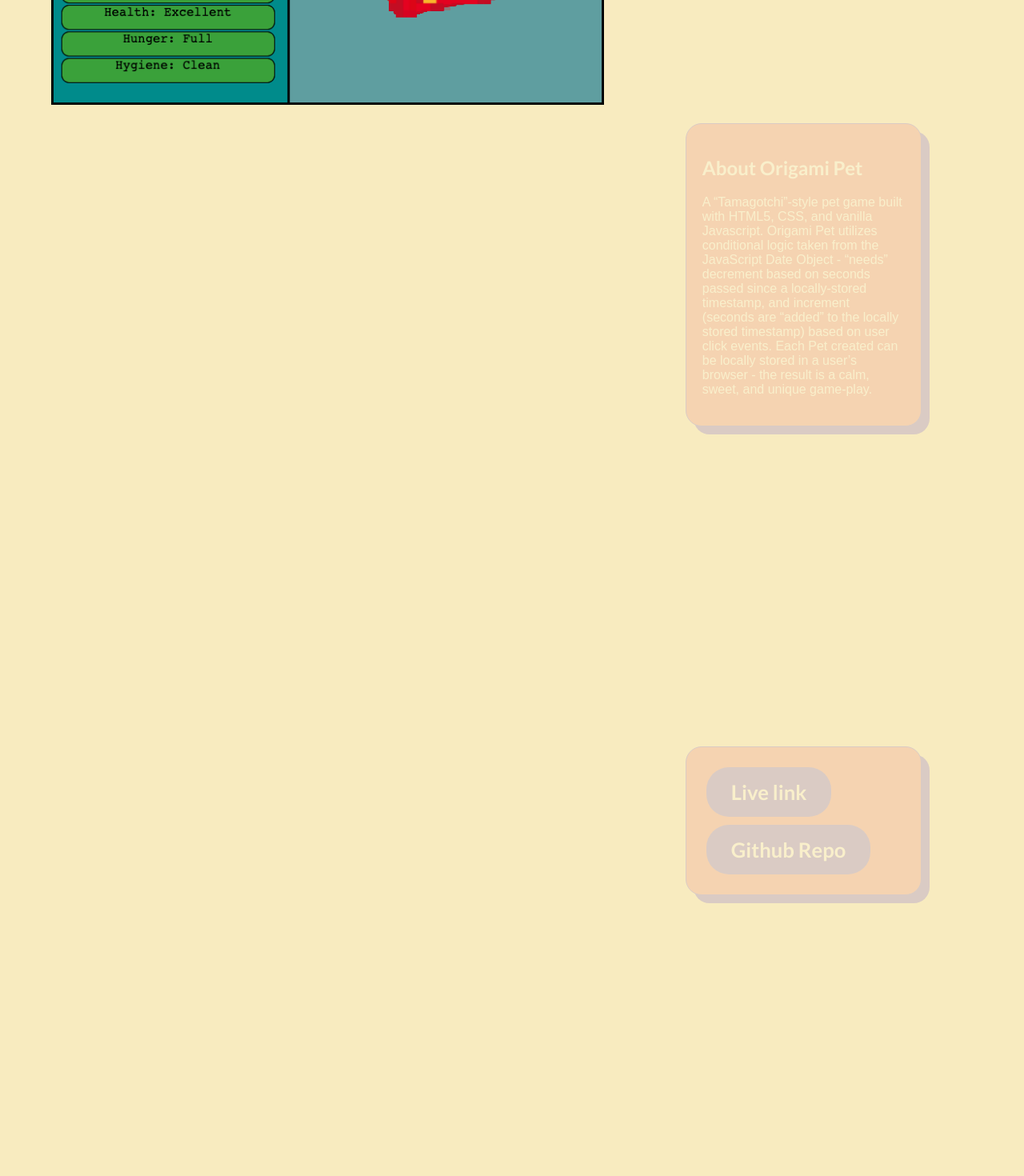
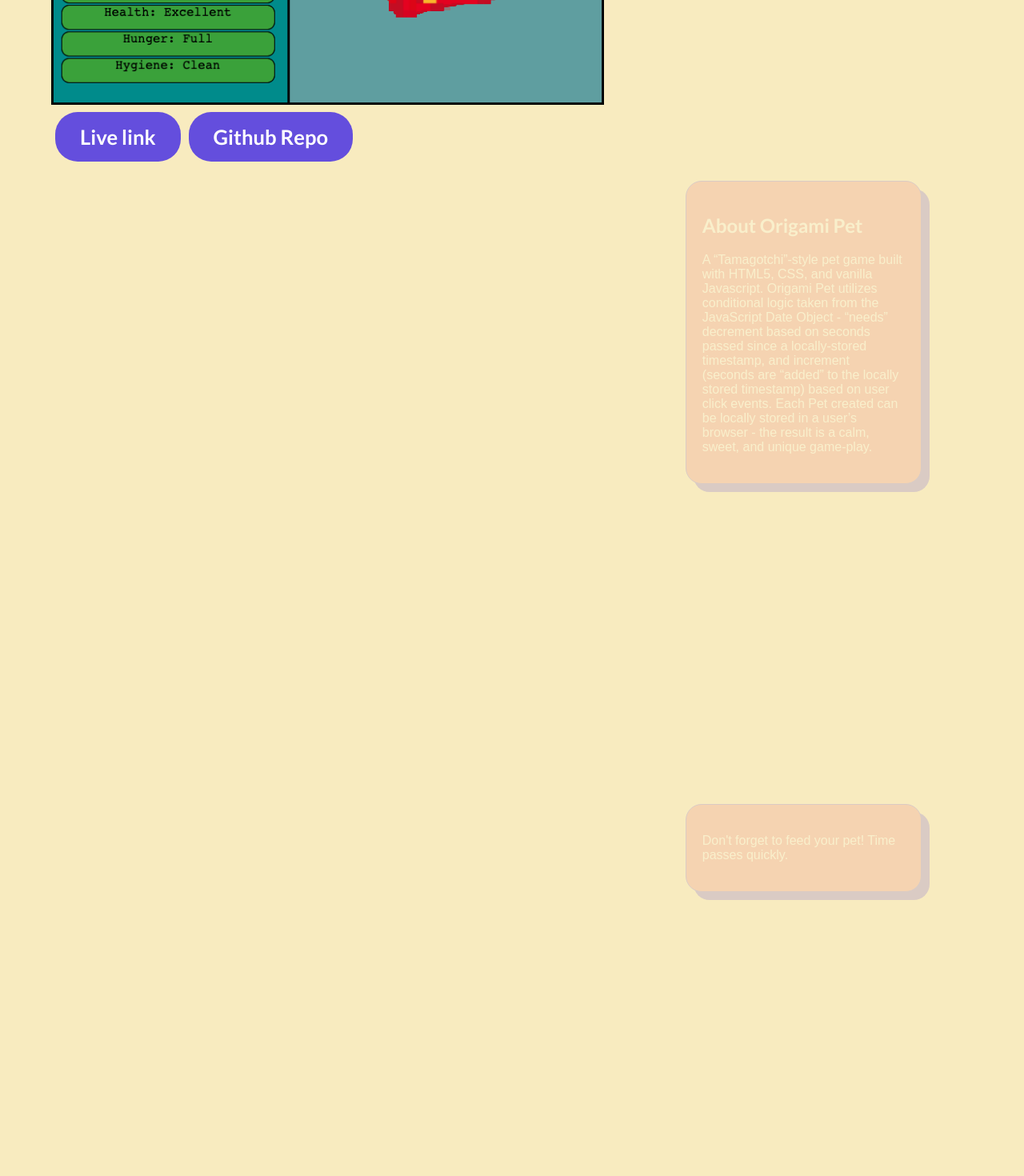
Before and after one commit to karlmiche/second-portfolio, a React (Create React App) app: page / in a window 1280 px wide. Shown: the part 2060-3530 px from the top of the page at 80% size. Built offline with nearby package versions, Linux system fonts and the light colour scheme; a web font is replaced by a local one.

Commit message:
fixed some links a little more

```diff
--- a/src/App.js
+++ b/src/App.js
@@ -145,6 +145,10 @@ function App() {
                   <div className="bio-content" id="chart-wrapper">
                   <h1 className="hi bio-hi">Origami Pet</h1>
                   <img className="portfolio-image" src="./portfolio.png" />
+                    <div className="projectBtn">
+                      <button className="navBtn"><a href="https://karlmiche.github.io/origami_pet/">Live link</a></button>
+                      <button className="navBtn"><a href="https://github.com/karlmiche/origami_pet">Github Repo</a></button>
+                    </div>
                   </div>
                   <br></br>
                   <section className="step-1 step">
@@ -152,8 +156,7 @@ function App() {
                     <p>A “Tamagotchi”-style pet game built with HTML5, CSS, and vanilla Javascript. Origami Pet utilizes conditional logic taken from the JavaScript Date Object - “needs” decrement based on seconds passed since a locally-stored timestamp, and increment (seconds are “added” to the locally stored timestamp) based on user click events. Each Pet created can be locally stored in a user’s browser - the result is a calm, sweet, and unique game-play.</p>
                   </section>
                   <section className="step-4 step">
-                    <button className="navBtn"><a href="https://karlmiche.github.io/origami_pet/">Live link</a></button>
-                    <button className="navBtn"><a href="https://github.com/karlmiche/origami_pet">Github Repo</a></button>
+                    <p>Don't forget to feed your pet! Time passes quickly.</p>
                   </section>
               </div>
 
@@ -162,16 +165,18 @@ function App() {
                   <div className="bio-content" id="chart-wrapper-two">
                   <h1 className="hi bio-hi">glisten</h1>
                   <img className="portfolio-image" src="./glistenportfolio.png" />
+                  <div>
+                    <button className="navBtn"><a href="https://p2-glisten.herokuapp.com/home">Live link</a></button>
+                    <button className="navBtn"><a href="https://github.com/karlmiche/KMS-p2-glisten">Github Repo</a></button>
+                  </div>
                   </div>
                   <br></br>
                   <section className="step-5 step">
                     <h1>About glisten</h1>
                     <p>An app built with those who process orally in mind, glisten is an audio transcription app built with Node.js, Google Cloud Speech to Text, Google Cloud Storage, Sequelize, Express, EJS layouts, and the Web Speech API.</p>
-                    <p>My intended user is a busy academic who records many audio interviews while capturing data for social research. glisten is also good for people to play around with, to take voice notes with, and to transcribe long-winded clips of Gilmore Girls with (you don't want to miss all those jokes).</p>
                   </section>
                   <section className="step-8 step">
-                  <button className="navBtn"><a href="https://karlmiche.github.io/origami_pet/">Live link</a></button>
-                    <button className="navBtn"><a href="https://p2-glisten.herokuapp.com/home">Github Repo</a></button>
+                  <p>My intended user is a busy academic who records many audio interviews while capturing data for social research. glisten is also good for people to play around with, to take voice notes with, and to transcribe long-winded clips of Gilmore Girls with (you don't want to miss all those jokes).</p>
                   </section>
               </div>
 
@@ -180,16 +185,18 @@ function App() {
                   <div className="bio-content" id="chart-wrapper-three">
                   <h1 className="hi bio-hi">innervue</h1>
                   <img className="portfolio-image" src="./innervue.png" />
+                  <div>
+                    <button className="navBtn"><a href="https://github.com/karlmiche/innervue-frontend">Frontend Repo</a></button>
+                    <button className="navBtn"><a href="https://github.com/karlmiche/innervue-backend">Backend Repo</a></button>
+                  </div>
                   </div>
                   <br></br>
                   <section className="step-9 step">
                     <h1>About innervue</h1>
                     <p>innervue is a powerful sentiment analysis app built over 60+ hours of pair programming with two other junior web developers. The goal is for job-seekers to receive higher positivity scores over time. The concept for this app came from developer Neri Ramirez. This app was built with MongoDB, Express, React.js, Node.js, the Google Cloud Natural Language API, the IBM Watson Sentiment Analysis API, and the Web Speech API.</p>
-                    <p>Neri came up with this idea after our bootcamp's career coach mentioned that interviewees with positively framed interview answers seem more prepared. So far, I've learned a lot by using our app!</p>
                   </section>
                   <section className="step-10 step">
-                    <button className="navBtn"><a href="https://github.com/karlmiche/innervue-frontend">Frontend Repo</a></button>
-                    <button className="navBtn"><a href="https://github.com/karlmiche/innervue-backend">Backend Repo</a></button>
+                  <p>Neri came up with this idea after our bootcamp's career coach mentioned that interviewees with positively framed interview answers seem more prepared. So far, I've learned a lot by using our app!</p>
                   </section>
               </div>
 
```
Also changed, not shown: src/index.css (line endings or trailing spaces).
